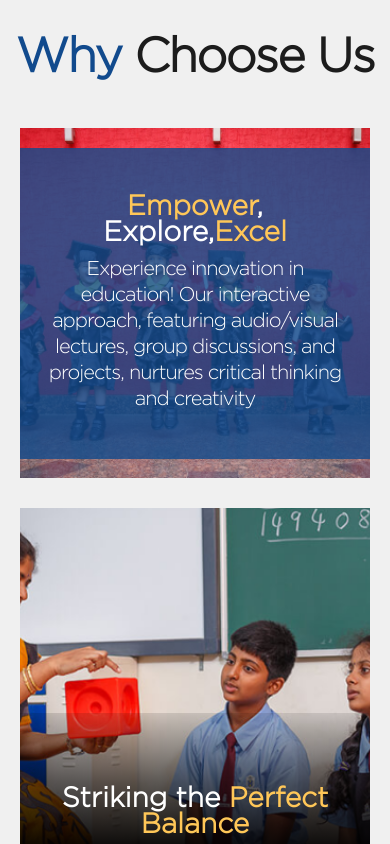
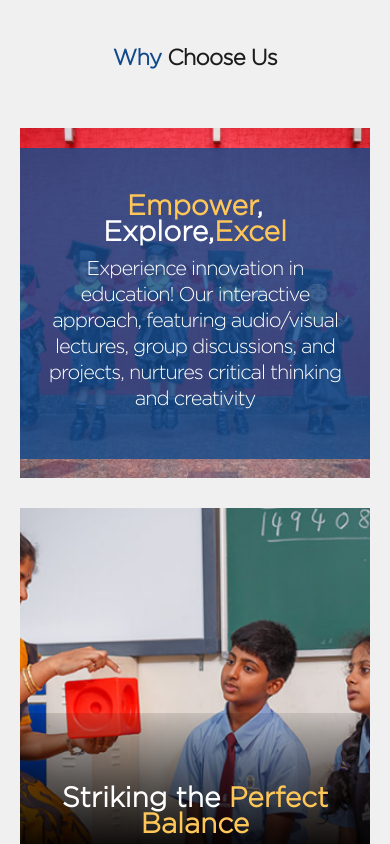
Before and after one commit to karthikks26/assignment-work, a plain HTML site: page index.html in a window 390 px wide. Shown: the top 844 px of the page. Drawn offline with Linux system fonts and the light colour scheme.

Commit message:
third  commit

```diff
--- a/index.css
+++ b/index.css
@@ -155,6 +155,9 @@ span {
   .grid-item {
     margin: 10px 20px;
   }
+  .main {
+    font-size: 22px;
+  }
 }
 @media (max-width: 330px) {
   .main {
```
